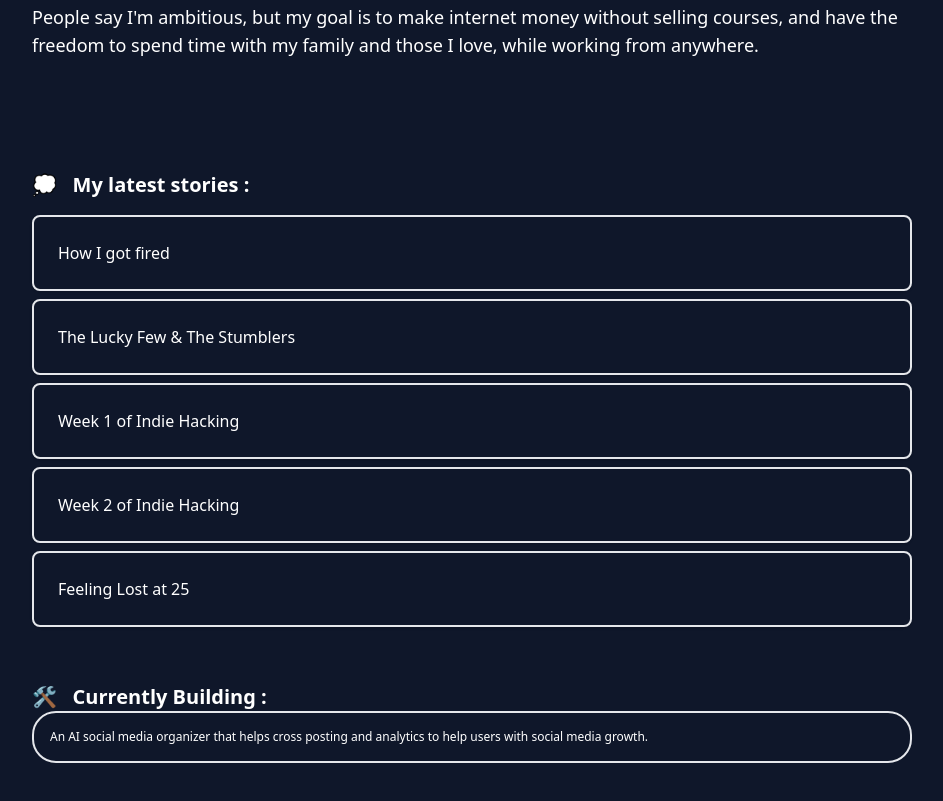
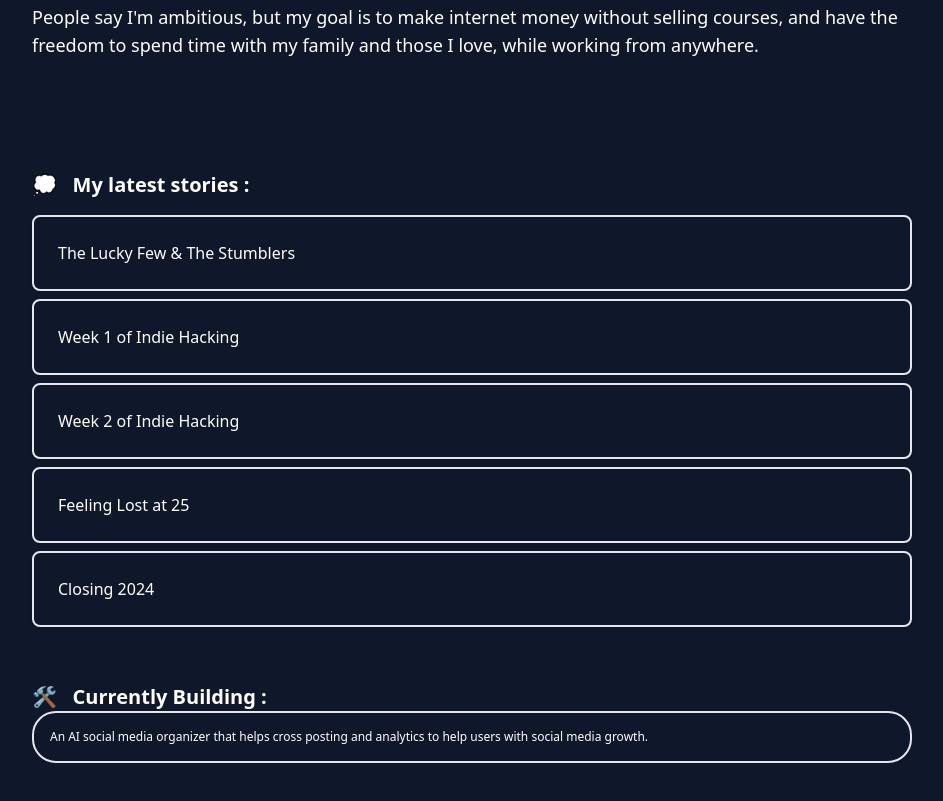
Before and after one commit to ryan-malvyn/blog, a website: page index.html in a window 1280 px wide. Shown: the part 685-1486 px from the top of the page, without its empty margins (168-1111 px from the left). Drawn offline with Linux system fonts and the light colour scheme.

Commit message:
new blog

```diff
--- a/index.html
+++ b/index.html
@@ -78,9 +78,6 @@
         </p>
         <ul class="flex flex-col gap-2 lg:flex-row">
             <li class="border-2 text-white p-6 rounded-lg shadow">
-                <a href="./blog/how-I-got-fired.html">How I got fired</a>
-            </li>
-            <li class="border-2 text-white p-6 rounded-lg shadow">
                 <a href="./blog/the-lucky-few-and-the-stumblers.html">The Lucky Few & The Stumblers</a>
             </li>
             <li class="border-2 text-white p-6 rounded-lg shadow">
@@ -91,6 +88,9 @@
             </li>
             <li class="border-2 text-white p-6 rounded-lg shadow">
                 <a href="./blog/feeling-lost-at-25.html">Feeling Lost at 25</a>
+            </li>
+            <li class="border-2 text-white p-6 rounded-lg shadow">
+                <a href="./blog/closing-2024.html">Closing 2024</a>
             </li>
         </ul>
 
```
